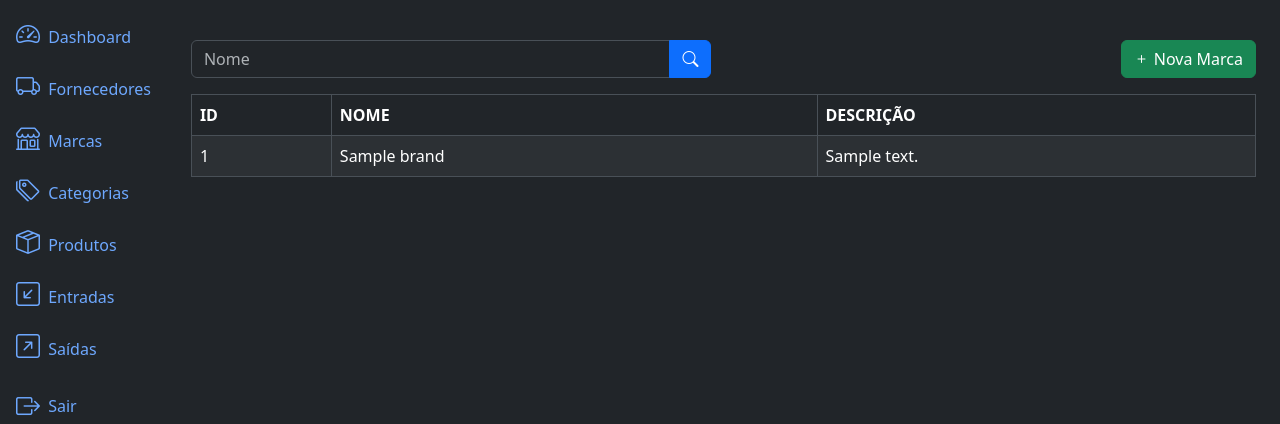
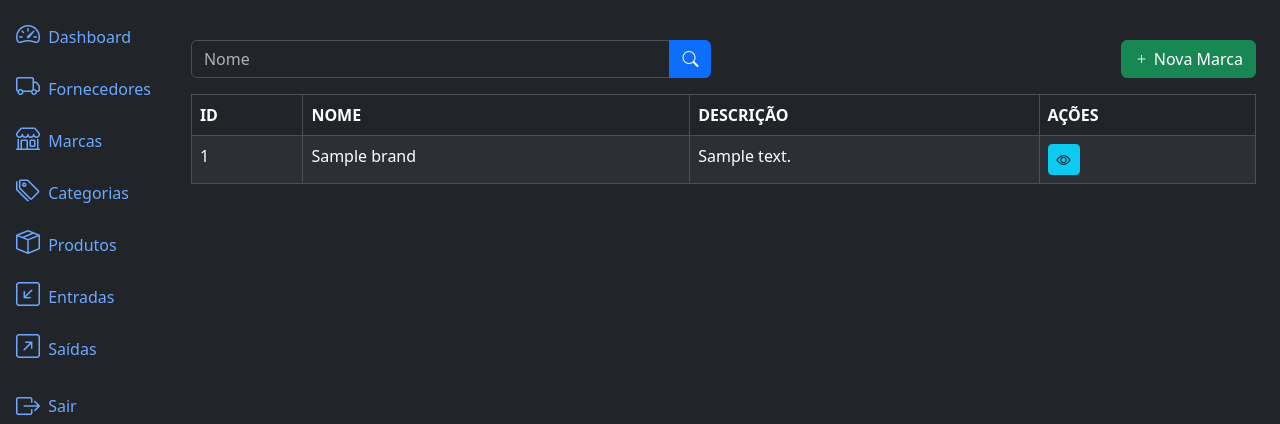
Before and after one commit to meiryannemartinspereira/SGE, a Django app: page /brands/list/ in a window 1280 px wide. Shown: the part 56-480 px from the top of the page. Run offline with Django 5.2, Linux system fonts and the light colour scheme; tables that the repository leaves empty hold one stand-in row (values such as "Sample post"); some libraries are stand-ins or nearby versions.

Commit message:
feat: add action to view detail

```diff
--- a/brands/templates/brand_list.html
+++ b/brands/templates/brand_list.html
@@ -31,6 +31,7 @@ SGE - MARCAS
                     <th>ID</th>
                     <th>NOME</th>
                     <th>DESCRIÇÃO</th>
+                    <th>AÇÕES</th>
                 </tr>
             </thead>
             <tbody>
@@ -39,6 +40,11 @@ SGE - MARCAS
                     <td>{{ brand.id }}</td>
                     <td>{{ brand.name }}</td>
                     <td>{{ brand.description }}</td>
+                    <td>
+                        <a href="{% url 'brand_detail' brand.id %}" class="btn btn-info btn-sm">
+                            <i class="bi bi-eye"></i>
+                        </a>
+                    </td>
                 </tr>
                 {% endfor %}
             </tbody>
```
